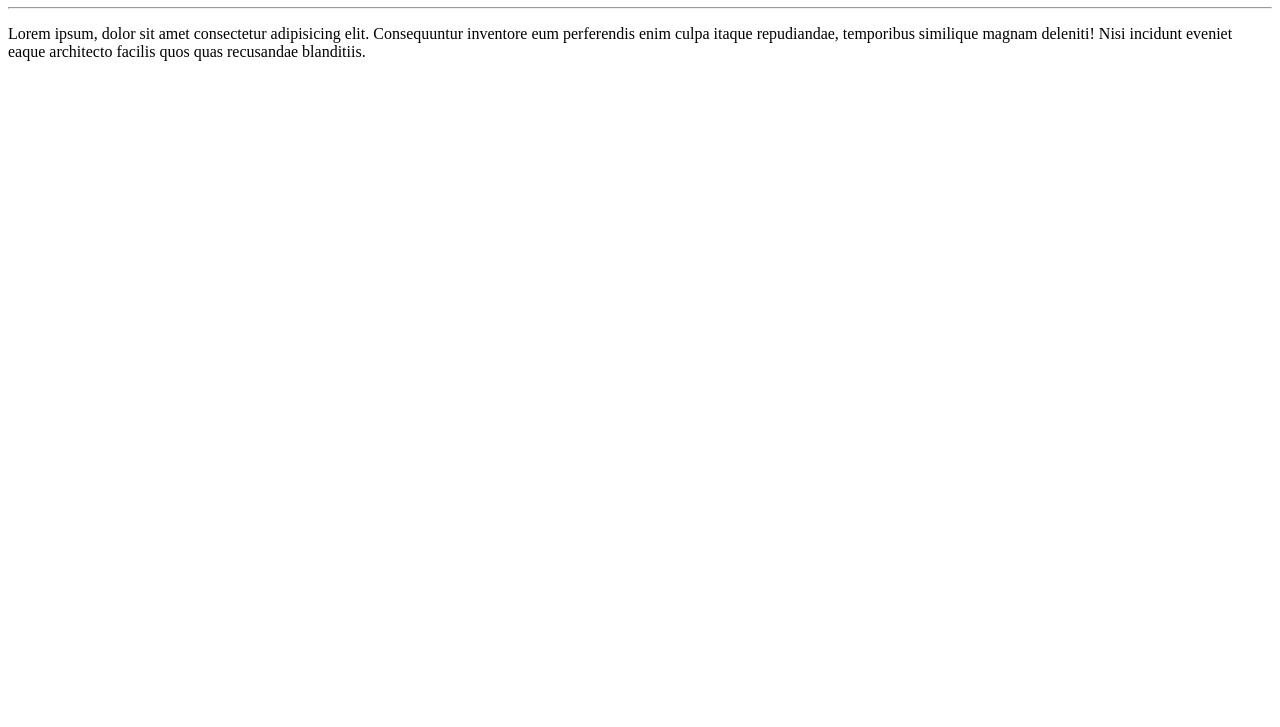
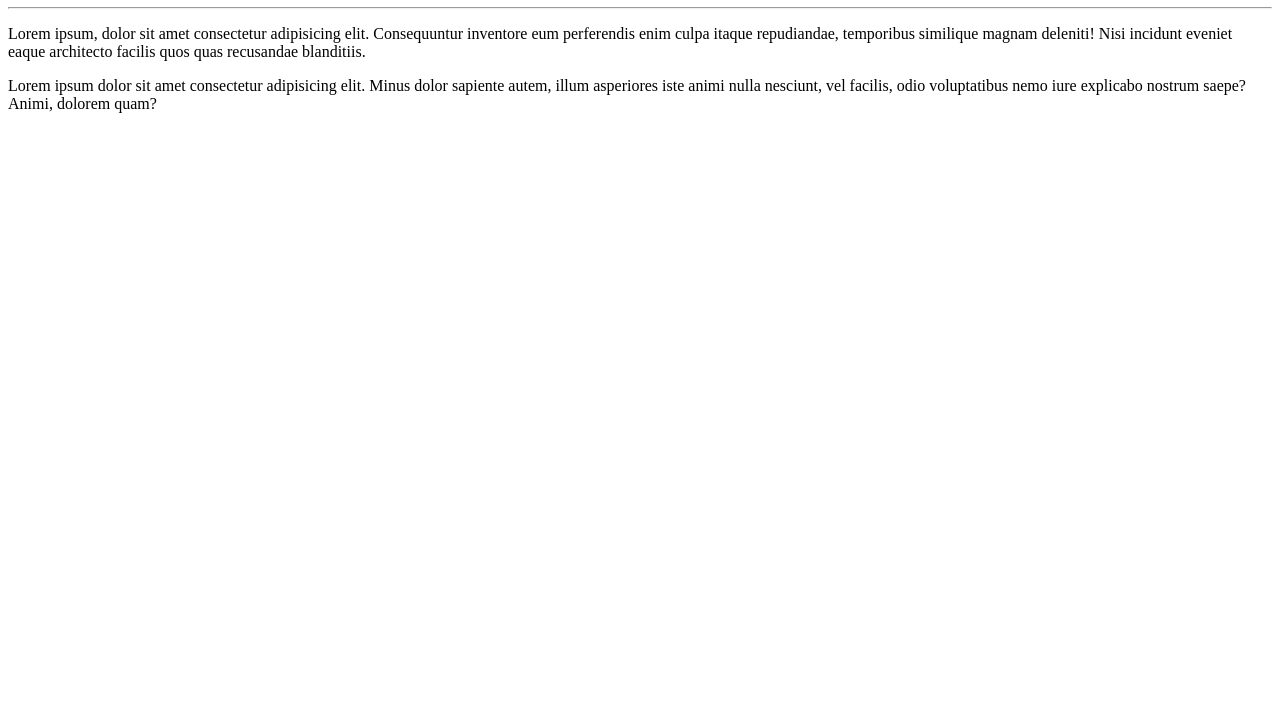
Before and after one commit to caiqueaugustolopes/ola-mundo, a plain HTML site: page site-exemplo/index.html in a window 1280 px wide. Shown: the part 73-800 px from the top of the page. Drawn offline with Linux system fonts and the light colour scheme.

Commit message:
adicionei um paragrafo

```diff
--- a/site-exemplo/index.html
+++ b/site-exemplo/index.html
@@ -9,5 +9,6 @@
     <h1>Olá, Mundo!</h1>
     <hr>
     <p>Lorem ipsum, dolor sit amet consectetur adipisicing elit. Consequuntur inventore eum perferendis enim culpa itaque repudiandae, temporibus similique magnam deleniti! Nisi incidunt eveniet eaque architecto facilis quos quas recusandae blanditiis.</p>
+    <p>Lorem ipsum dolor sit amet consectetur adipisicing elit. Minus dolor sapiente autem, illum asperiores iste animi nulla nesciunt, vel facilis, odio voluptatibus nemo iure explicabo nostrum saepe? Animi, dolorem quam?</p>
 </body>
 </html>
```
